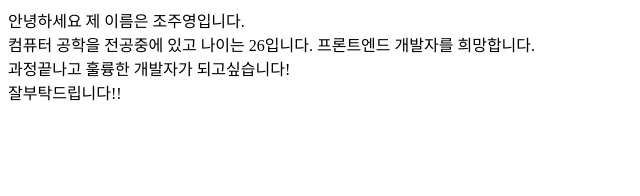
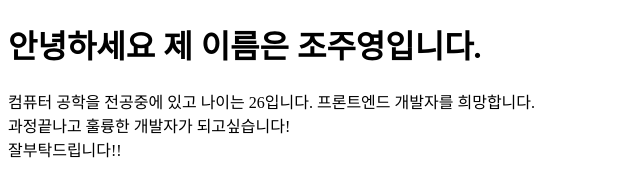
Before and after one commit to chojooyoung/first-repo, a plain HTML site: page index.html in a window 1280 px wide. Shown: the whole page, without its empty margins (0-640 px from the left). Drawn offline with Linux system fonts and the light colour scheme.

Commit message:
feat: using the h1-tag
using h1-tag

```diff
--- a/index.html
+++ b/index.html
@@ -7,7 +7,7 @@
   <title>Document</title>
 </head>
 <body>
-  <div>안녕하세요 제 이름은 조주영입니다. </div>
+  <h1>안녕하세요 제 이름은 조주영입니다. </h1>
   <div>컴퓨터 공학을 전공중에 있고 나이는 26입니다. 프론트엔드 개발자를 희망합니다.</div>
   <div>과정끝나고 훌륭한 개발자가 되고싶습니다!</div>
   <div>잘부탁드립니다!!</div>
```
